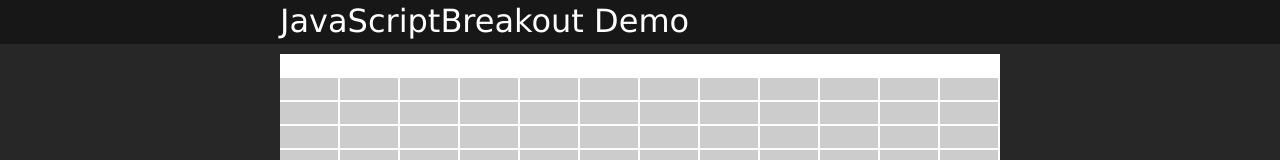
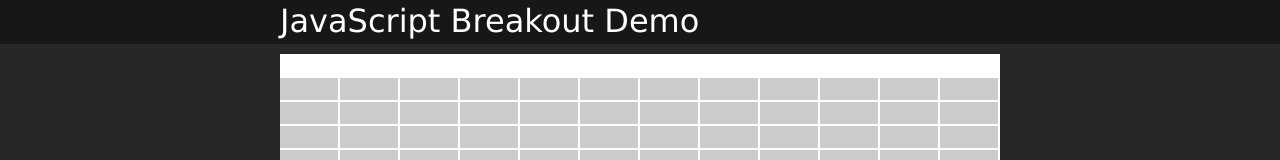
Before and after one commit to angelodipaolo/JavaScript-Breakout-Demo, a plain HTML site: page index.html in a window 1280 px wide. Shown: the top 160 px of the page. Drawn offline with nearby package versions, Linux system fonts and the light colour scheme.

Commit message:
Header spacing fix

```diff
--- a/index.html
+++ b/index.html
@@ -13,7 +13,7 @@
    <div id="header_container">
       <div id="header">
        <header>
-        <h1>JavaScriptBreakout Demo</h1>
+        <h1>JavaScript Breakout Demo</h1>
       </header>
       </div>
    </div>
```
